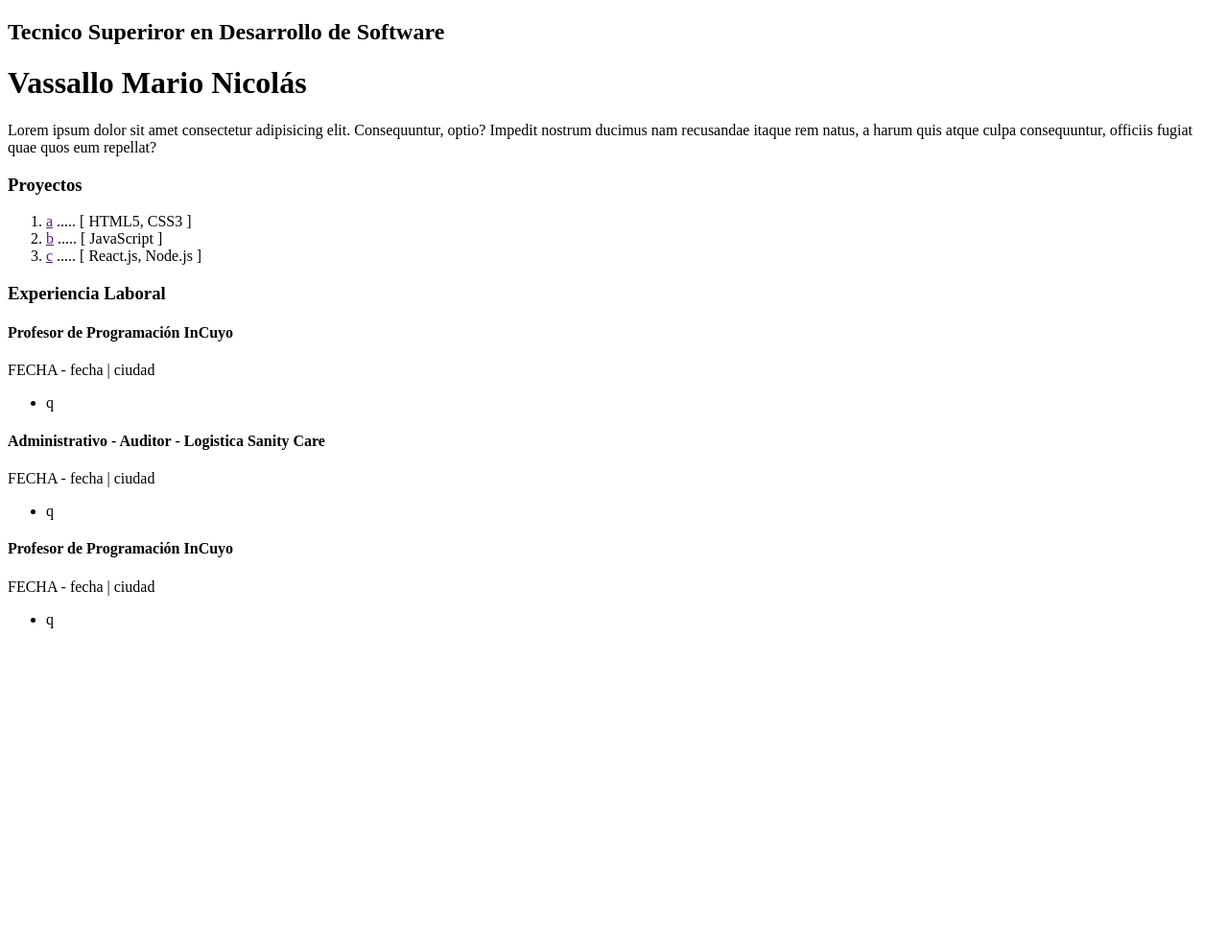
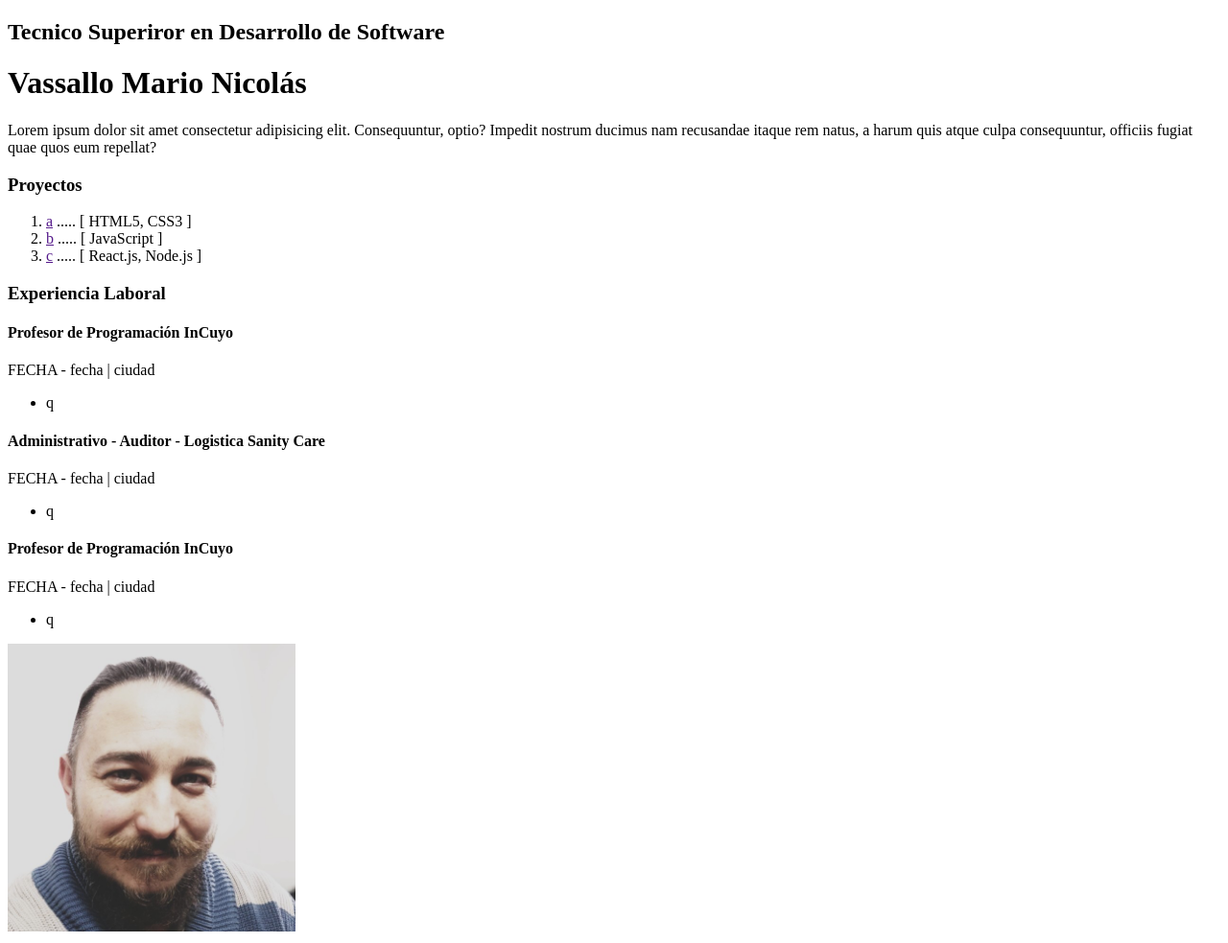
Before and after one commit to NikozV/Desafio-GoIT, a plain HTML site: page index.html in a window 1280 px wide. Shown: the whole page at 96% size. Before the commit the page ends 800 px from the top, so only its background shows below. Drawn offline with Linux system fonts and the light colour scheme.

Commit message:
Día 2 - Imagen de perfil

```diff
--- a/index.html
+++ b/index.html
@@ -76,8 +76,10 @@
             <!--  -->
         </div>
     </div>
-    <!--  -->
+    <!-- Informacion secundaria -->
     <aside>
+        <!-- Imagen de perfil -->
+        <img src="./imagenes/yo.jpeg" alt="Mi foto de perfil" width="300">
 
     </aside>
 </body>
```
Also changed, not shown: imagenes/yo.jpeg (added).
